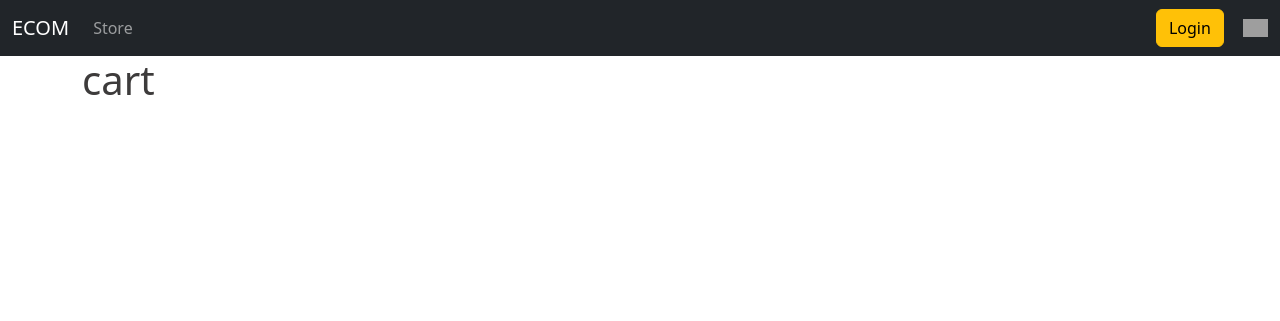
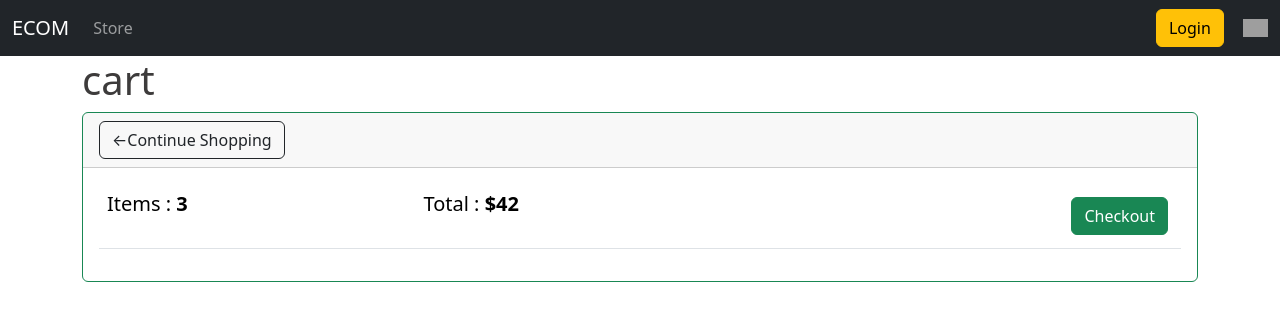
Before and after one commit to isurumanoddev/Ecommerce_Website, a Django app: page /cart/ in a window 1280 px wide. Shown: the top 321 px of the page. Run offline with Django 4.2, Linux system fonts and the light colour scheme; lists and menus that the app fills with data are empty; grey boxes are pictures that could not be loaded.

Commit message:
edit cart

```diff
--- a/templates/Cart.html
+++ b/templates/Cart.html
@@ -16,8 +16,31 @@
 	<div class="container">
 		<h1> cart </h1>
 
+		<div class="row">
+			<div class="col-lg-12">
+				<div class="card border-success mb-4">
+					<div class="card-header">
+						<a class="btn btn-outline-dark" href="{% url "store" %}">&#x2190;Continue Shopping</a>
+					</div>
+					<div class="card-body ">
+
+						<table class="table ">
+							<tr>
+								<th><h5>Items : <strong>3</strong></h5></th>
+								<th><h5>Total : <strong>$42</strong></h5></th>
+								<th>
+									<a style="float: right ; margin: 5px;" class="btn btn-success"
+									   href="{% url "checkout" %}">Checkout</a>
+								</th>
+							</tr>
 
 
+						</table>
+					</div>
+				</div>
+
+			</div>
+		</div>
 	</div>
 
 
```
